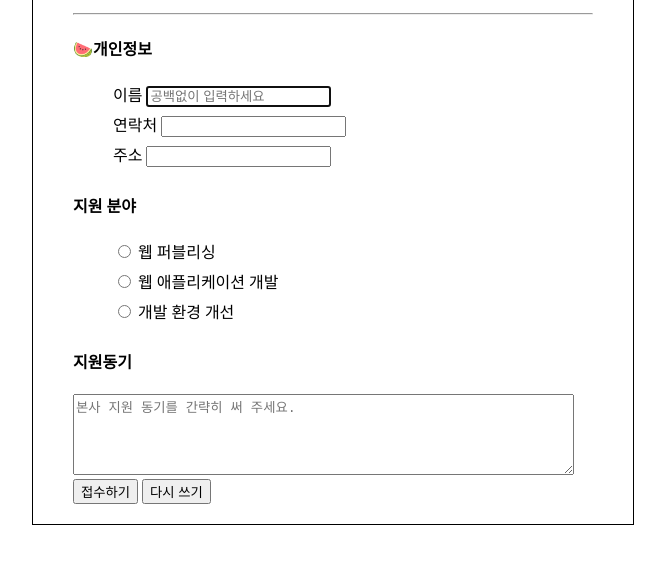
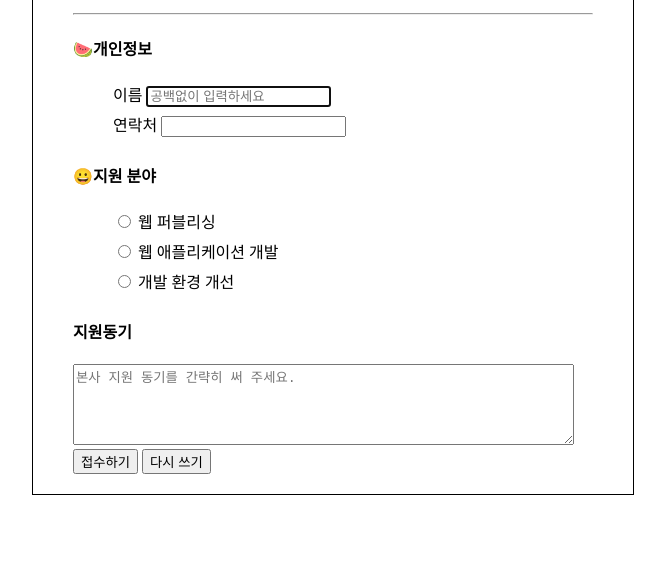
Before and after one commit to Dongsik-00/homework, a plain HTML site: page index.html in a window 1280 px wide. Shown: the part 145-708 px from the top of the page, without its empty margins (307-972 px from the left). Drawn offline with Linux system fonts and the light colour scheme.

Commit message:
commit 3

```diff
--- a/index.html
+++ b/index.html
@@ -32,12 +32,9 @@
 							<label for="snumber"> 연락처 </label>
 							<input type="tel" id="snumber">
 					 </li>
-                     <li>
-                            <label for="saddress"> 주소 </label>
-                            <input type="text" id="saddress">
-                     </li>
+
 				</ul>
-				<h4>지원 분야</h4>
+				<h4>😀지원 분야</h4>
 				<ul>
 					<li>
 						<label><input type="radio" name="field" value="an"> 웹 퍼블리싱</label>
```
